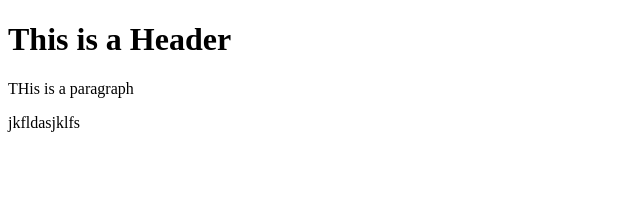
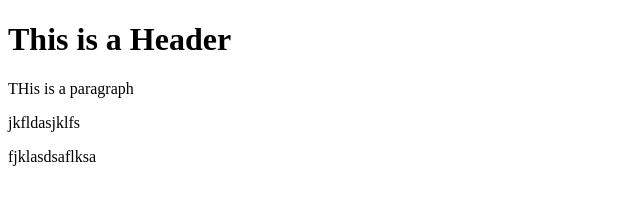
Before and after one commit to hamkihamza/git-test, a plain HTML site: page index.html in a window 1280 px wide. Shown: the whole page, without its empty margins (0-640 px from the left). Drawn offline with Linux system fonts and the light colour scheme.

Commit message:
Third Commit

```diff
--- a/index.html
+++ b/index.html
@@ -4,5 +4,6 @@
         <h1> This is a Header</h1>
         <p>THis is a paragraph</p>
         <p>jkfldasjklfs</p>
+        <p>fjklasdsaflksa</p>
     </body>
 </html>
```
